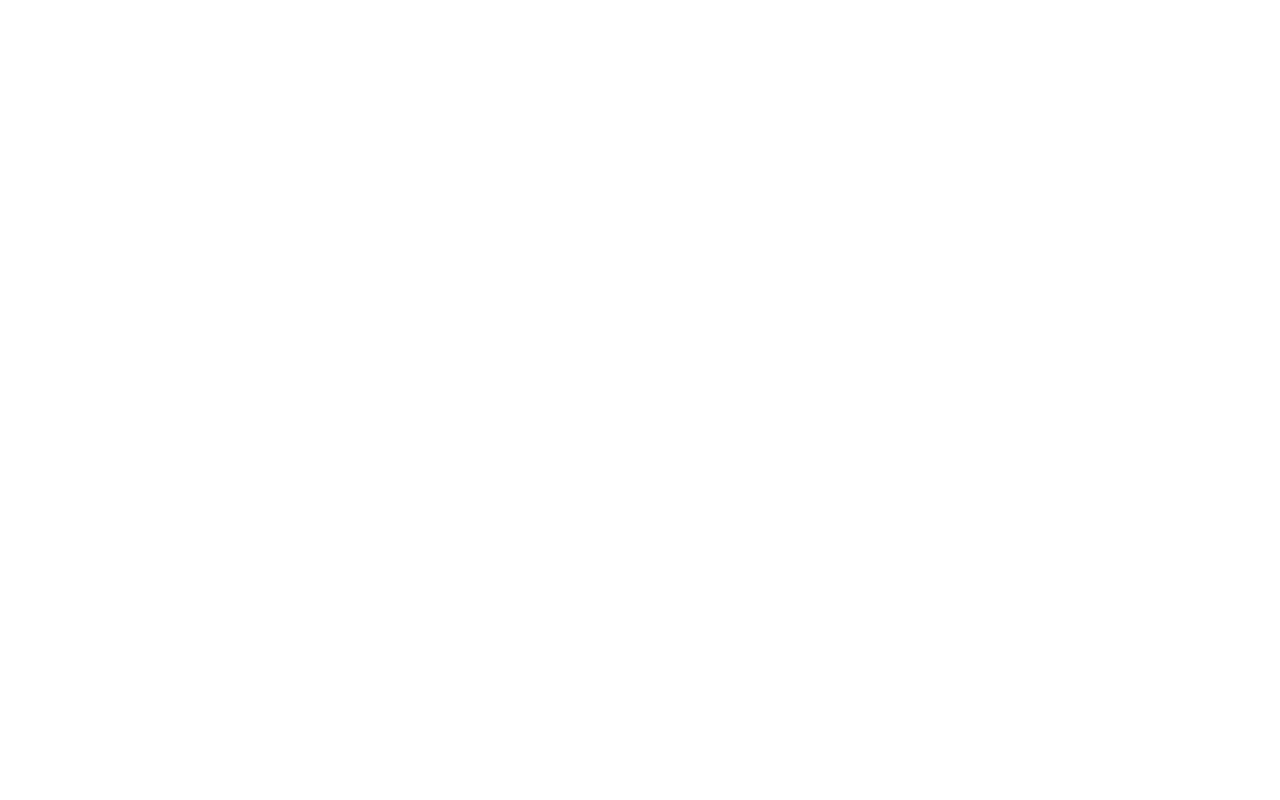
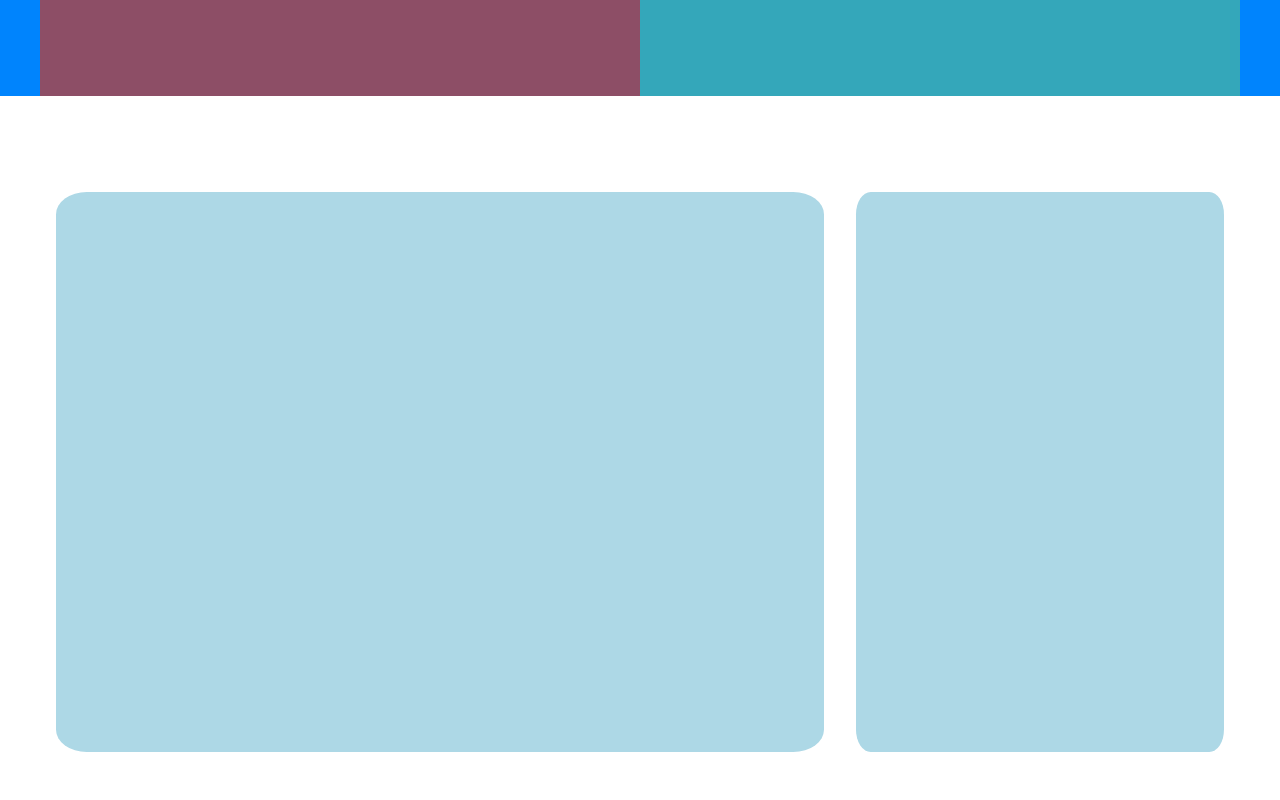
Before and after one commit to TiagoSpada/htmlcss-responsive-layout, a plain HTML site: page index.html in a window 1280 px wide. Shown: the top 800 px of the page. Drawn offline with Linux system fonts and the light colour scheme.

Commit message:
[UPD] added header and jumbotron

```diff
--- a/css/style.css
+++ b/css/style.css
@@ -3,3 +3,132 @@
     padding: 0;
     box-sizing: border-box;
 }
+
+/* LAYOUT */
+
+.container-1200 {
+    margin: 0 auto;
+    max-width: 1200px;
+}
+
+.row {
+    display: flex;
+    flex-wrap: wrap;
+}
+
+.col-33 {
+    width: 100%;
+}
+
+/* FINE LAYOUT */
+
+/* INIZO HEADER */
+header {
+    background-color: #0084fd;
+}
+
+.container-header {
+    margin: 0 auto;
+    display: flex;
+    flex-wrap: wrap;
+    max-width: 1200px;
+}
+
+.logo {
+    width: 50%;
+    background-color: rgba(177, 66, 66, 0.8);
+    height: 6rem;
+}
+
+.menu-mobile {
+    width: 50%;
+    background-color: rgba(66, 177, 94, 0.8);
+    text-align: right;
+    height: 6rem;
+}
+
+.menu-desktop {
+    display: none;
+}
+/* FINE HEADER  */
+
+.jumbotron {
+    padding: 4rem 2rem;
+}
+
+.jumbotron .col-66 {
+    background-color: lightblue;
+    height: 35rem;
+    border-radius: 4%;
+}
+
+.jumbotron .col-33 {
+    background-color: lightblue;
+    height: 35rem;
+    margin-top: 2rem;
+    border-radius: 4%;
+}
+
+
+
+/* DISPLAY DESKTOP */
+
+@media screen and (min-width: 481px) {
+
+        .col-33 {
+            width: calc(100% / 3 - 2rem);
+        }
+
+        .jumbotron .col-33:first-child {
+            width: calc(100% / 1.5 - 2rem);
+        }
+
+        .jumbotron .col-33 {
+            background-color: lightblue;
+            height: 35rem;
+            border-radius: 4%;
+        }
+
+        .jumbotron .col-66 ,.jumbotron .col-33 {
+            margin:  2rem 1rem;
+        }
+
+
+}
+
+
+/* DISPLAY TABLET */
+
+@media screen and (min-width: 769px) {
+    .menu-mobile {
+        display: none;
+    }
+
+    .menu-desktop {
+        display: block;
+        width: 50%;
+        background-color: rgba(66, 177, 171, 0.8);
+        text-align: right;
+        height: 6rem;
+    }
+
+    .col-33 {
+        width: calc(100% / 3 - 2rem);
+    }
+
+    .jumbotron .col-33:first-child {
+        flex-basis: auto;
+    }
+
+    .jumbotron .col-33 {
+        background-color: lightblue;
+        height: 35rem;
+        border-radius: 4%;
+    }
+
+    .jumbotron .col-66 ,.jumbotron .col-33 {
+        margin:  2rem 1rem;
+    }
+
+
+}
--- a/index.html
+++ b/index.html
@@ -7,6 +7,29 @@
     <title>Document</title>
 </head>
 <body>
+    <header>
+        <div class="container-header">
+            <div class="logo"></div>
+            <div class="menu-mobile"></div>
+            <div class="menu-desktop"></div>
+        </div>
+    </header>
+    <main>
+        <div class="jumbotron">
+            <div class="container-1200">
+                <div class="row">
+                    <div class="col-33"></div>
+                    <div class="col-33"></div>
+                    <div class="col-33"></div>
+                    <div class="col-33"></div>
+                    <div class="col-33"></div>
+                </div>
+            </div>
+        </div>
 
+        <div>
+            .container-1200
+        </div>
+    </main>
 </body>
 </html>
```
